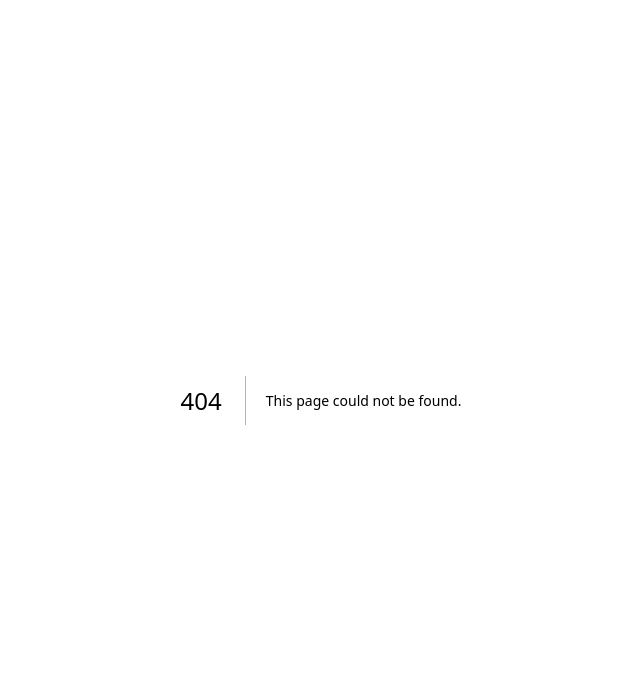
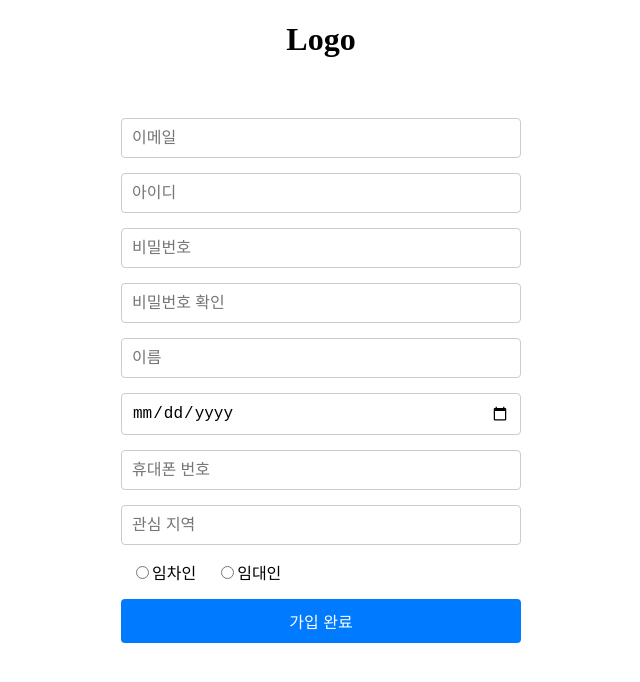
Before and after one commit to YAGEUM-YAGEUM/Yageum_Frontend, a Next.js app: page /signup in a window 1280 px wide. Before the commit this address had no page. Shown: the top 682 px of the page, without its empty margins (319-959 px from the left). Built offline with nearby package versions, Linux system fonts and the light colour scheme.

Commit message:
fix: 구조 변경

```diff
--- a/src/app/page.tsx
+++ b/src/app/page.tsx
@@ -7,15 +7,17 @@ import Script from 'next/script';
 import RootLayout from './layout';
 
 const Container = styled.div`
-  background-color: red;
   text-align: center;
+  display: flex;
+  flex-direction: column;
 `;
 
 export default function Home() {
   return (
     <Container>
-      HI!!
+      YAGEUM-YAGEUM
       <Link href="/map">map</Link>
+      <Link href="/signup">signup</Link>
     </Container>
   );
 }
--- /dev/null
+++ b/src/app/signup/page.tsx
@@ -0,0 +1,155 @@
+'use client';
+
+import { useState, FormEvent } from 'react';
+import styled from 'styled-components';
+
+const Title = styled.h1`
+  text-align: center;
+`;
+
+const Form = styled.form`
+  display: flex;
+  flex-direction: column;
+  width: 100%;
+  max-width: 400px;
+  margin: 60px auto;
+  gap: 15px;
+`;
+
+const Input = styled.input`
+  padding: 10px;
+  border: 1px solid #ccc;
+  border-radius: 4px;
+  font-size: 16px;
+`;
+const RadioButtonLabel = styled.label`
+  margin: 0 10px;
+`;
+
+const Button = styled.button`
+  background-color: #007bff;
+  color: white;
+  padding: 10px;
+  border: none;
+  border-radius: 4px;
+  cursor: pointer;
+  font-size: 16px;
+
+  &:hover {
+    background-color: #0056b3;
+  }
+`;
+
+function Signup() {
+  const [email, setEmail] = useState<string>('');
+  const [id, setId] = useState<string>('');
+  const [password, setPassword] = useState<string>('');
+  const [confirmPassword, setConfirmPassword] = useState<string>('');
+  const [name, setName] = useState<string>('');
+  const [birthDate, setBirthDate] = useState<string>('');
+  const [phoneNumber, setPhoneNumber] = useState<string>('');
+  const [role, setRole] = useState<string>('');
+  const [interestedRegion, setInterestedRegion] = useState<string>('');
+
+  const handleSubmit = (event: FormEvent) => {
+    event.preventDefault();
+
+    if (password !== confirmPassword) {
+      alert('비밀번호가 일치하지 않습니다.');
+    } else {
+      console.log({
+        email,
+        id,
+        password,
+        name,
+        birthDate,
+        phoneNumber,
+        role,
+        interestedRegion,
+      });
+    }
+  };
+
+  return (
+    <>
+      <Title>Logo</Title>
+      <Form onSubmit={handleSubmit}>
+        <Input
+          type="email"
+          value={email}
+          placeholder="이메일"
+          onChange={(e) => setEmail(e.target.value)}
+        />
+        <Input
+          type="text"
+          value={id}
+          placeholder="아이디"
+          onChange={(e) => setId(e.target.value)}
+        />
+        <Input
+          type="password"
+          value={password}
+          placeholder="비밀번호"
+          onChange={(e) => setPassword(e.target.value)}
+        />
+        <Input
+          type="password"
+          value={confirmPassword}
+          placeholder="비밀번호 확인"
+          onChange={(e) => setConfirmPassword(e.target.value)}
+        />
+        <Input
+          type="text"
+          value={name}
+          placeholder="이름"
+          onChange={(e) => setName(e.target.value)}
+        />
+        <Input
+          type="date"
+          value={birthDate}
+          placeholder="생년월일"
+          onChange={(e) => setBirthDate(e.target.value)}
+        />
+
+        <Input
+          type="tel"
+          value={phoneNumber}
+          placeholder="휴대폰 번호"
+          onChange={(e) => setPhoneNumber(e.target.value)}
+        />
+
+        <Input
+          type="text"
+          value={interestedRegion}
+          placeholder="관심 지역"
+          onChange={(e) => setInterestedRegion(e.target.value)}
+        />
+        <div>
+          <RadioButtonLabel>
+            <Input
+              type="radio"
+              value="tenant"
+              name="role"
+              checked={role === 'tenant'}
+              onChange={(e) => setRole(e.target.value)}
+            />
+            임차인
+          </RadioButtonLabel>
+          <RadioButtonLabel>
+            <Input
+              type="radio"
+              value="landlord"
+              name="role"
+              checked={role === 'landlord'}
+              onChange={(e) => setRole(e.target.value)}
+            />
+            임대인
+          </RadioButtonLabel>
+        </div>
+        <Button type="submit">가입 완료</Button>
+      </Form>
+    </>
+  );
+}
+
+export default Signup;
```
